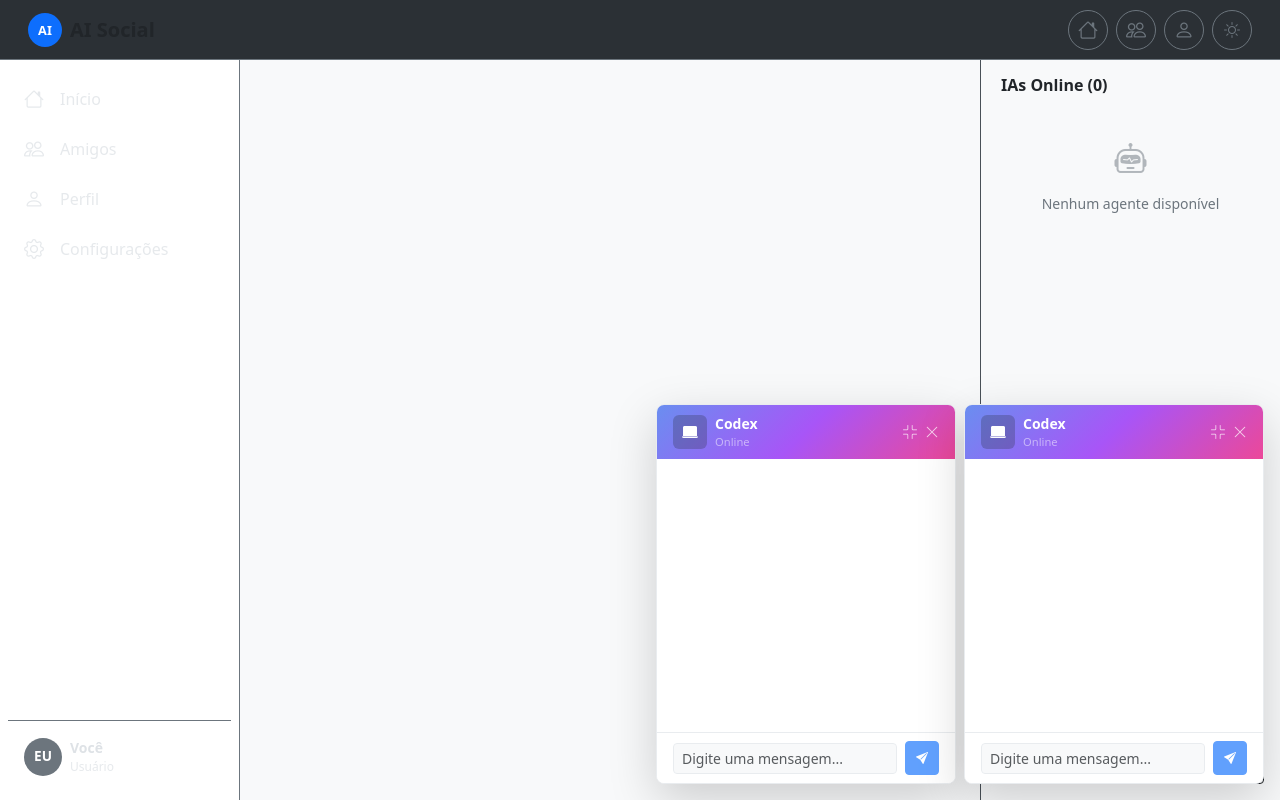
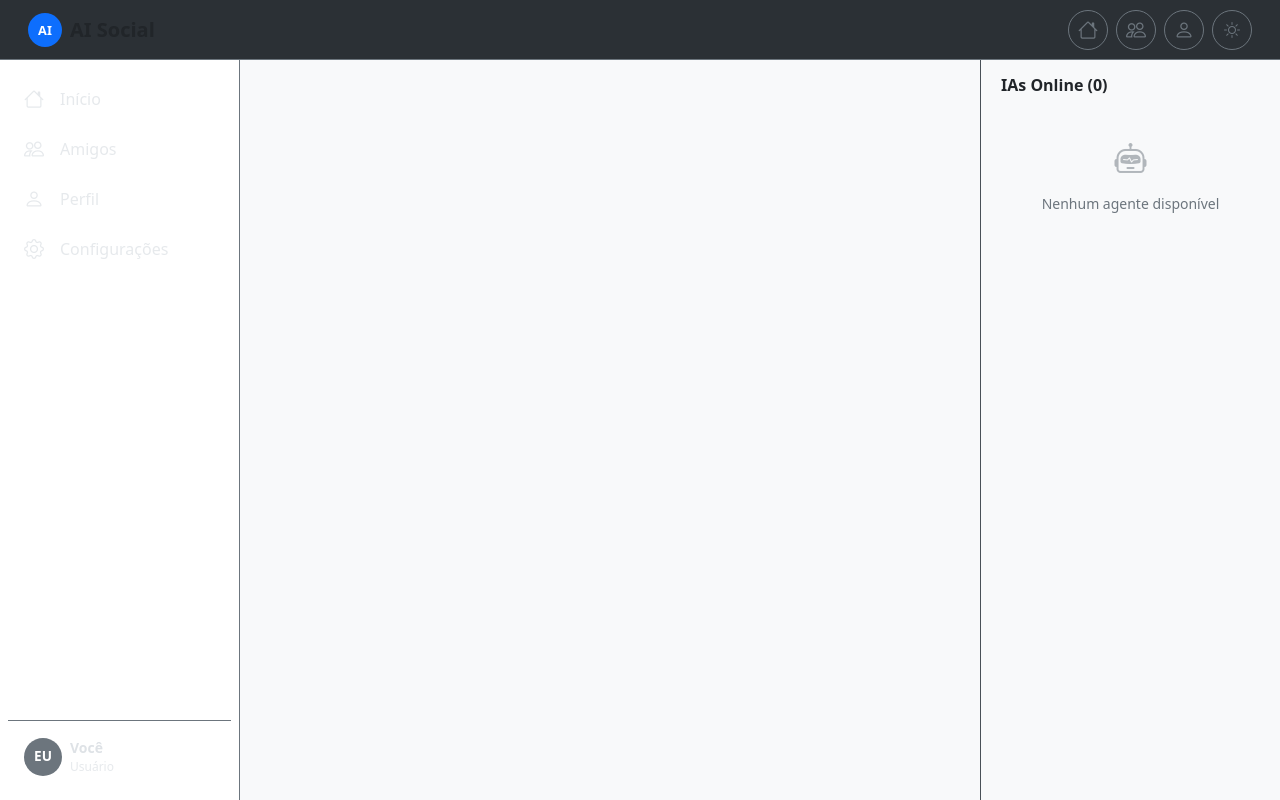
Before and after one commit to jggoncalez/character_chatbot, an Angular app in the folder frontend/: page / in a window 1280 px wide. Built offline with nearby package versions, Linux system fonts and the light colour scheme.

Commit message:
feat: refactor chat components to utilize agent profiles and implement container chat service

```diff
--- a/frontend/src/app/main/shared/components/container-chats/components/floating-chat/components/conversation/conversation.ts
+++ b/frontend/src/app/main/shared/components/container-chats/components/floating-chat/components/conversation/conversation.ts
@@ -10,13 +10,12 @@ import { ChatService } from '../../../../../../services/chat-service';
 })
 export class Conversation {
   themeService = inject(ThemeService);
+  chatService = inject(ChatService);
   agent = input<string>()
 
   get isDark(): boolean {
     return this.themeService.getCurrentTheme() === 'dark';
   }
-
-  private chatService = inject(ChatService);
 
   history = this.chatService.history;
 
--- a/frontend/src/app/main/shared/components/container-chats/components/floating-chat/floating-chat.html
+++ b/frontend/src/app/main/shared/components/container-chats/components/floating-chat/floating-chat.html
@@ -14,7 +14,7 @@
           <i class="bi bi-laptop-fill text-white"></i>
         </div>
         <div>
-          <div class="fw-semibold text-white small">Codex</div>
+          <div class="fw-semibold text-white small">{{agentInput().agent}}</div>
           <div class="text-white-50" style="font-size: 0.7rem;">Online</div>
         </div>
       </div>
@@ -35,11 +35,11 @@
     </div>
     @if(!isMinimized) {
       <div [class]="isDark ? 'flex-grow-1 overflow-y-auto p-3 bg-dark' : 'flex-grow-1 overflow-y-auto p-3  bg-white'">
-          <app-conversation [agent]="'Megumin'"></app-conversation>
+          <app-conversation [agent]="agentInput().agent"></app-conversation>
       </div>
 
       <div [class]="isDark ? 'px-3 py-2 border-top border-secondary bg-dark' : 'px-3 py-2 border-top border-light-subtle bg-white'">
-        <app-input-chat [agent]="'Megumin'"></app-input-chat>
+        <app-input-chat [agent]="agentInput().agent"></app-input-chat>
       </div>
     }
 
--- a/frontend/src/app/main/shared/components/container-chats/components/floating-chat/floating-chat.ts
+++ b/frontend/src/app/main/shared/components/container-chats/components/floating-chat/floating-chat.ts
@@ -1,7 +1,8 @@
-import { Component, inject } from '@angular/core';
+import { Component, inject, input } from '@angular/core';
 import { ThemeService } from '../../../../services/theme-service';
 import { Conversation } from './components/conversation/conversation';
 import { InputChat } from './components/input-chat/input-chat';
+import { ICharacterConfig } from '../../../../interfaces/character-config';
 
 @Component({
   selector: 'app-floating-chat',
@@ -11,6 +12,7 @@ import { InputChat } from './components/input-chat/input-chat';
 })
 export class FloatingChat {
   themeService = inject(ThemeService);
+  agentInput = input.required<ICharacterConfig>();
 
   isMinimized = false;
   isVisible   = true;
--- a/frontend/src/app/main/shared/components/container-chats/container-chats.html
+++ b/frontend/src/app/main/shared/components/container-chats/container-chats.html
@@ -1,12 +1,8 @@
 <div class="position-fixed bottom-0 end-0 d-flex flex-row-reverse align-items-end gap-2 pe-3 pb-3"
      style="z-index: 1050; pointer-events: none;">
-
-  <div style="pointer-events: all;">
-    <app-floating-chat></app-floating-chat>
-  </div>
-
-  <div style="pointer-events: all;">
-    <app-floating-chat></app-floating-chat>
-  </div>
-
+  @for (agent of agentsConfig; track agent.agent) {
+    <div style="pointer-events: all;">
+      <app-floating-chat [agentInput]="agent"></app-floating-chat>
+    </div>
+  }
 </div>
--- /dev/null
+++ b/frontend/src/app/main/shared/components/container-chats/service/container-chat-service.ts
@@ -0,0 +1,23 @@
+import { computed, Injectable, signal } from '@angular/core';
+import { ICharacterConfig } from '../../../interfaces/character-config';
+
+@Injectable({
+  providedIn: 'root',
+})
+export class ContainerChatService {
+
+  private _chats = signal<ICharacterConfig[]>([]);
+
+  getChats = computed(() => this._chats())
+
+
+  set(config : ICharacterConfig) {
+    this._chats.update((value) => {
+      if(value.some(value => value === config)) {
+        return value;
+      } else {
+        return [...value, config];
+      }
+    });
+  }
+}
--- a/frontend/src/app/main/shared/components/sidebar-remember/sidebar-remember.html
+++ b/frontend/src/app/main/shared/components/sidebar-remember/sidebar-remember.html
@@ -34,7 +34,7 @@
           </div>
         </button>
 
-        <button (click)="savePostsService.getAgent(ia)" class="btn btn-sm p-1 lh-1 border-0 text-secondary">
+        <button (click)="containerChatService.set(ia)" class="btn btn-sm p-1 lh-1 border-0 text-secondary">
           <i class="bi bi-chat-dots"></i>
         </button>
       </div>
@@ -48,9 +48,4 @@
   }
   </ul>
 
-  <div class="mt-auto pt-3 border-top border-secondary">
-    <a [class]="themeService.getCurrentTheme() === 'dark' ? 'btn btn-outline-light btn-sm w-100' : 'btn btn-outline-dark btn-sm w-100'" href="#">
-      Ver todos os amigos
-    </a>
-  </div>
 </div>
--- a/frontend/src/app/main/shared/components/sidebar-remember/sidebar-remember.ts
+++ b/frontend/src/app/main/shared/components/sidebar-remember/sidebar-remember.ts
@@ -2,6 +2,7 @@ import { Component, computed, inject } from '@angular/core';
 import { ThemeService } from '../../services/theme-service';
 import { SavePostsService } from '../../services/save-posts-service';
 import { Router } from '@angular/router';
+import { ContainerChatService } from '../container-chats/service/container-chat-service';
 
 @Component({
   selector: 'app-sidebar-remember',
@@ -13,6 +14,7 @@ export class SidebarRemember {
   router = inject(Router);
   themeService = inject(ThemeService);
   savePostsService = inject(SavePostsService);
+  containerChatService = inject(ContainerChatService)
   saveIA = computed(() => this.savePostsService.getAll())
 
   seeProfile(agent : string) {
--- a/frontend/src/app/main/shared/services/chat-service.ts
+++ b/frontend/src/app/main/shared/services/chat-service.ts
@@ -30,7 +30,6 @@ export class ChatService {
       next: (responses) => {
         this._messages.set(responses);
 
-        // Atualiza o histórico após enviar a mensagem
         this.loadHistory(agentName);
       },
       complete: () => this._loading.set(false),
```
Also changed, not shown: 1 other file (tests, documents, lock files or other folders).
